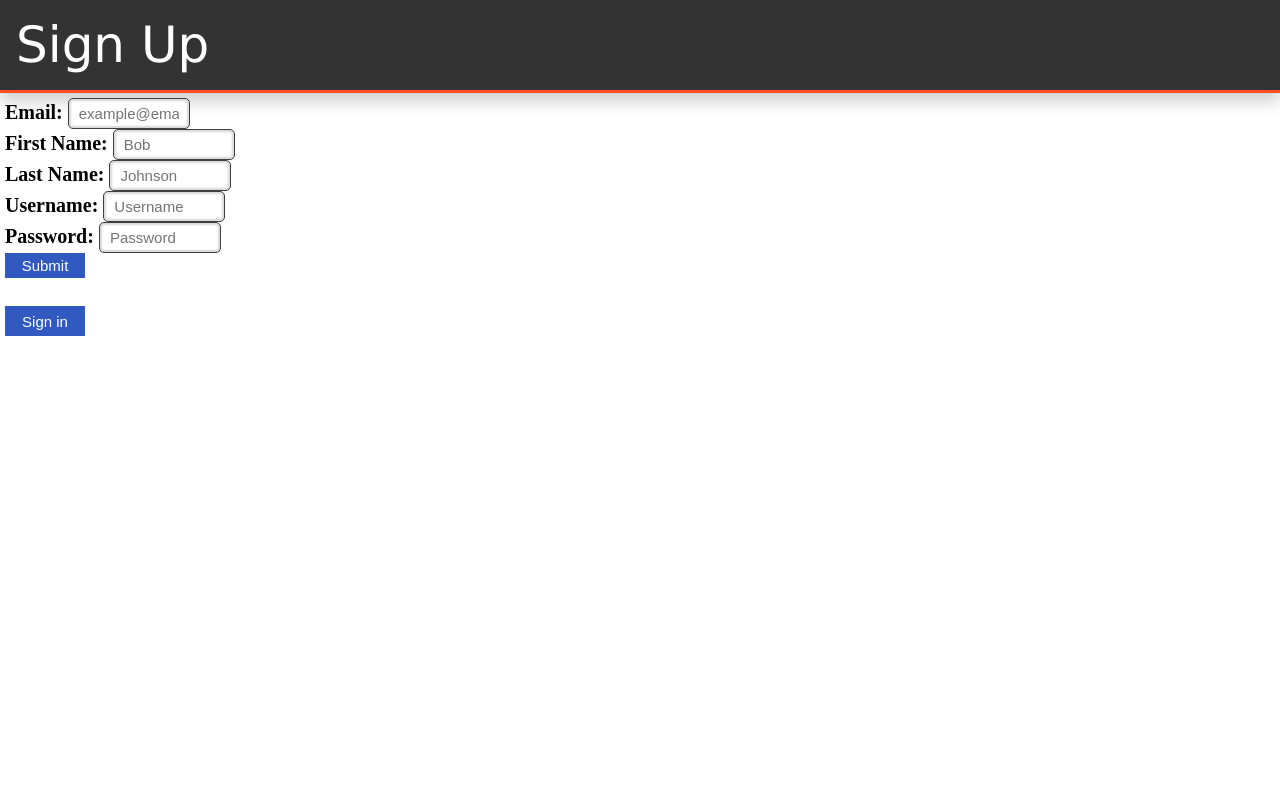
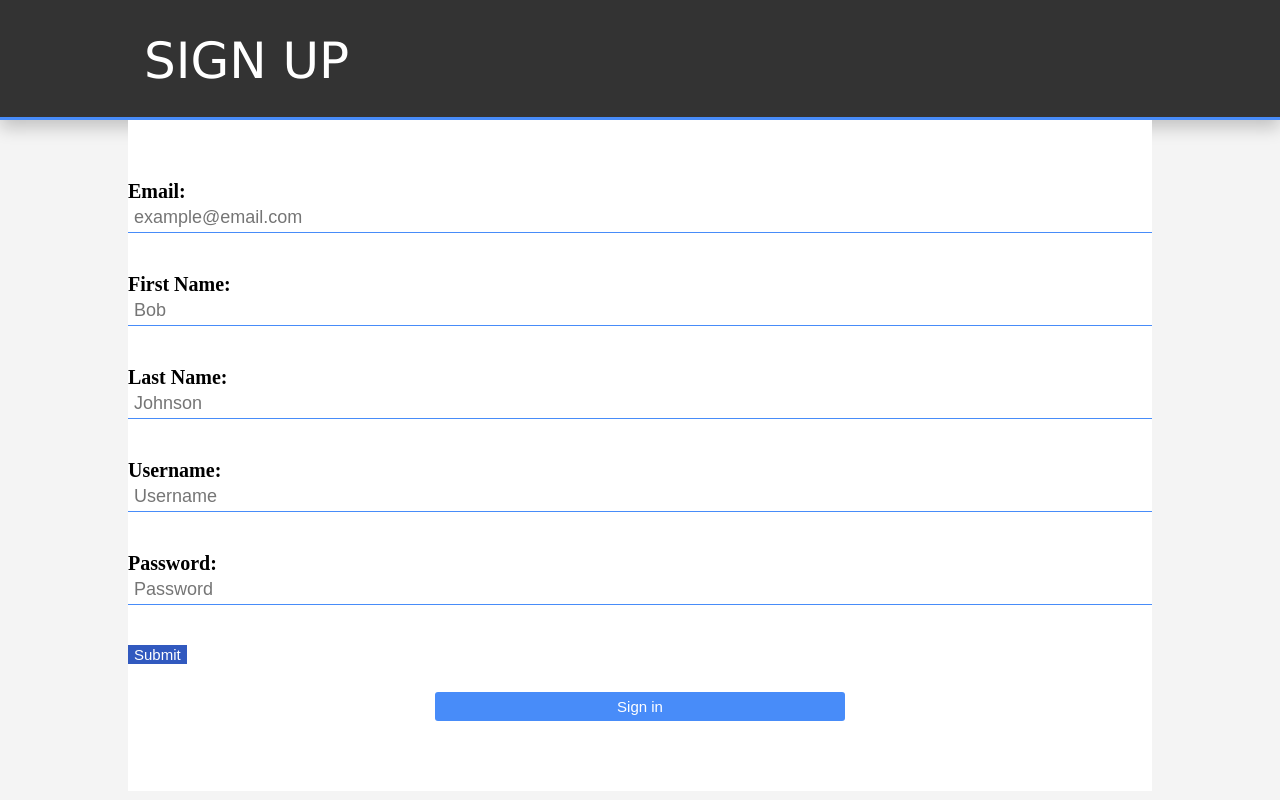
Before and after one commit to madser123/Eksamen, a PHP site: page /register.html in a window 1280 px wide. Run offline with PHP 8.4, Linux system fonts and the light colour scheme.

Commit message:
Design update

```diff
--- a/css/main.css
+++ b/css/main.css
@@ -3,7 +3,13 @@
  */
 body {
   margin: 0;
+  background-color: #f4f4f4;
 }
+
+* {
+  box-sizing: border-box;
+}
+
 
 /*
  * HEADER
@@ -14,19 +20,24 @@ header {
 
 #header {
   background-color: #333333;
-	min-height: 90px;
-	border-bottom-color:#FF4D2A;
+  height: 120px;
+	border-bottom-color:#488cf9;
 	border-bottom-style: solid;
 	border-bottom-width: 3px;
   box-shadow: 0px 8px 16px 0px rgba(0,0,0,0.2);
+  width: 100%;
+  padding: 20px 10% 0 10%;
+  margin: 0;
 }
 
 .pageTitle {
   color: #FFFFFF;
 	font-size: 50px;
+  line-height: 50px;
 	font-family: Verdana;
 	margin: 16px 0px 0px 16px;
 	position: absolute;
+  text-transform: uppercase;
 	cursor:context-menu;
 }
 
@@ -34,8 +45,34 @@ header {
   * CONTENT
   */
 #content {
-  margin: 5px;
+  margin: 0 10%;
+  width: 80%;
+  background-color: #FFF;
+  padding: 60px 0;
 }
+
+.form {
+  width: 40%;
+  margin: 0 30% 10px 30%;
+}
+
+.input {
+  padding: 4px 6px;
+  width: 100%;
+  border: none;
+  border-bottom: solid 1px #488cf9;
+  margin: 0 0 40px 0;
+  font-size: 18px;
+}
+
+.buttonMedium {
+  width: 40%;
+  margin: 10px 30%;
+  padding: 6px 0;
+  border-radius: 3px;
+  font-size: 18px;
+}
+
 
 
  /*
@@ -59,25 +96,26 @@ footer {
   border: none;
   background-color: #3159BF;
   color: #FFFFFF;
-  min-width: 80px;
-  min-height: 25px;
   font-size: 15px;
   cursor: pointer;
-  margin-bottom: 10px;
-  margin-right: 5px;
 }
 
 .buttonMedium {
   border: none;
-  background-color: #3159BF;
+  background-color: #488cf9;
   color: #FFFFFF;
-  min-width: 80px;
-  min-height: 30px;
   font-size: 15px;
   cursor: pointer;
-  margin-bottom: 10px;
-  margin-right: 5px;
 }
+
+.buttonMedium:hover {
+  transition: .2s;
+  background-color: #FFFFFF;
+  color: #488cf9;
+  border: solid 1px #488cf9;
+}
+
+
 
 .buttonBig {
   border: none;
@@ -98,7 +136,7 @@ footer {
   font-weight: bold;
 }
 
-/* FORMS */
+/* FORMS
 .form {
   width: 500px;
   clear: both;
--- a/index.html
+++ b/index.html
@@ -12,14 +12,14 @@
     <section id="content">
       <div class="form">
         <form action="script/login.php" method="post">
-          <span class="formText">Username: </span>
+          <!--<span class="formText">Username: </span> -->
           <input class="input" type="username" name="userName" placeholder="Username"><br>
-          <span class="formText">Password: </span>
+          <!--<span class="formText">Password: </span> -->
           <input class="input" type="password" name="password" placeholder="Password"><br>
           <input type="submit" name="submit" class="buttonMedium">
         </form>
+      <a href="register.html"><button class="buttonMedium">Sign up</button></a>
       </div>
-      <a href="register.html"><button class="buttonMedium">Sign up</button></a>
     </section>
     <footer id="footer">
     </footer>
```
